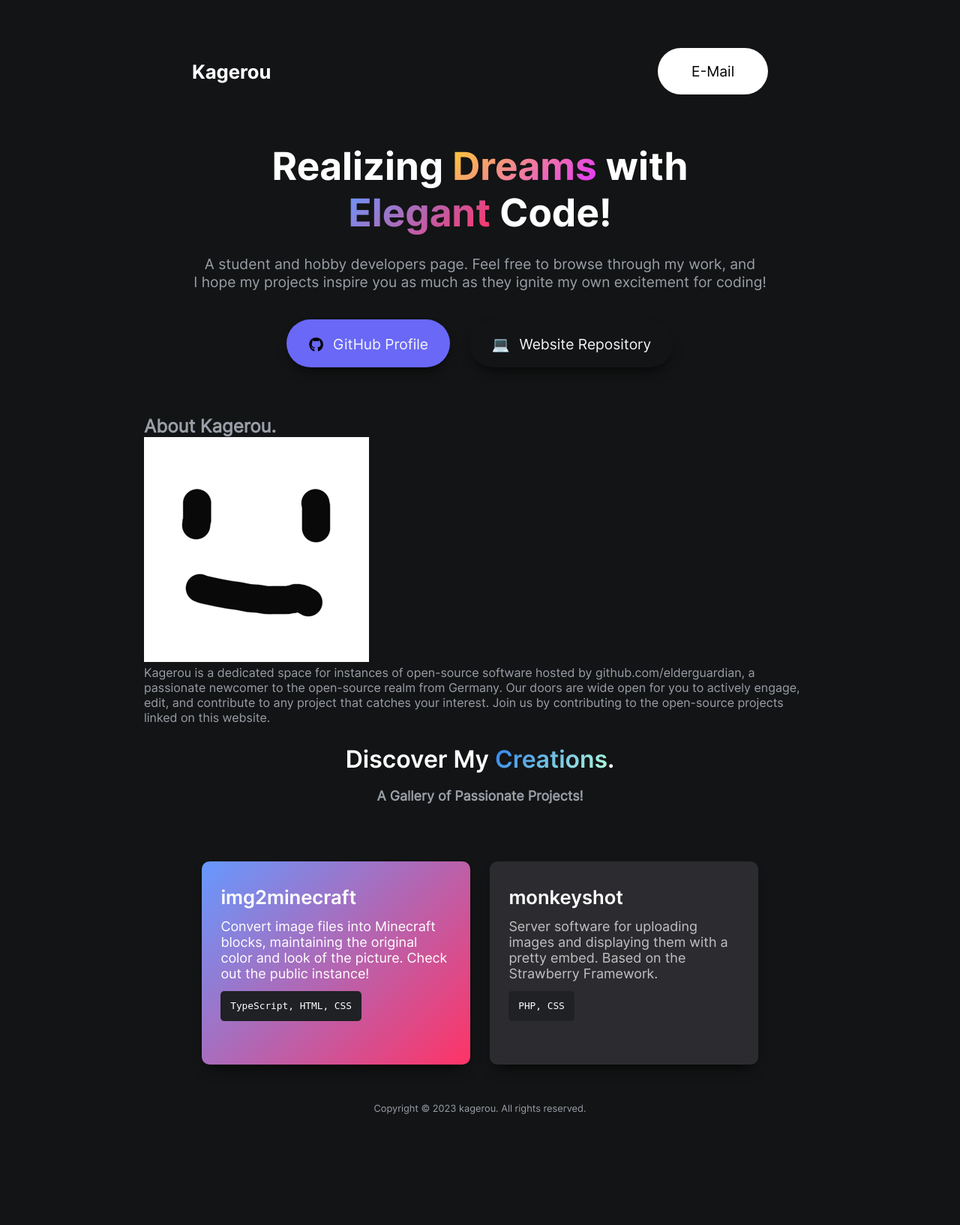
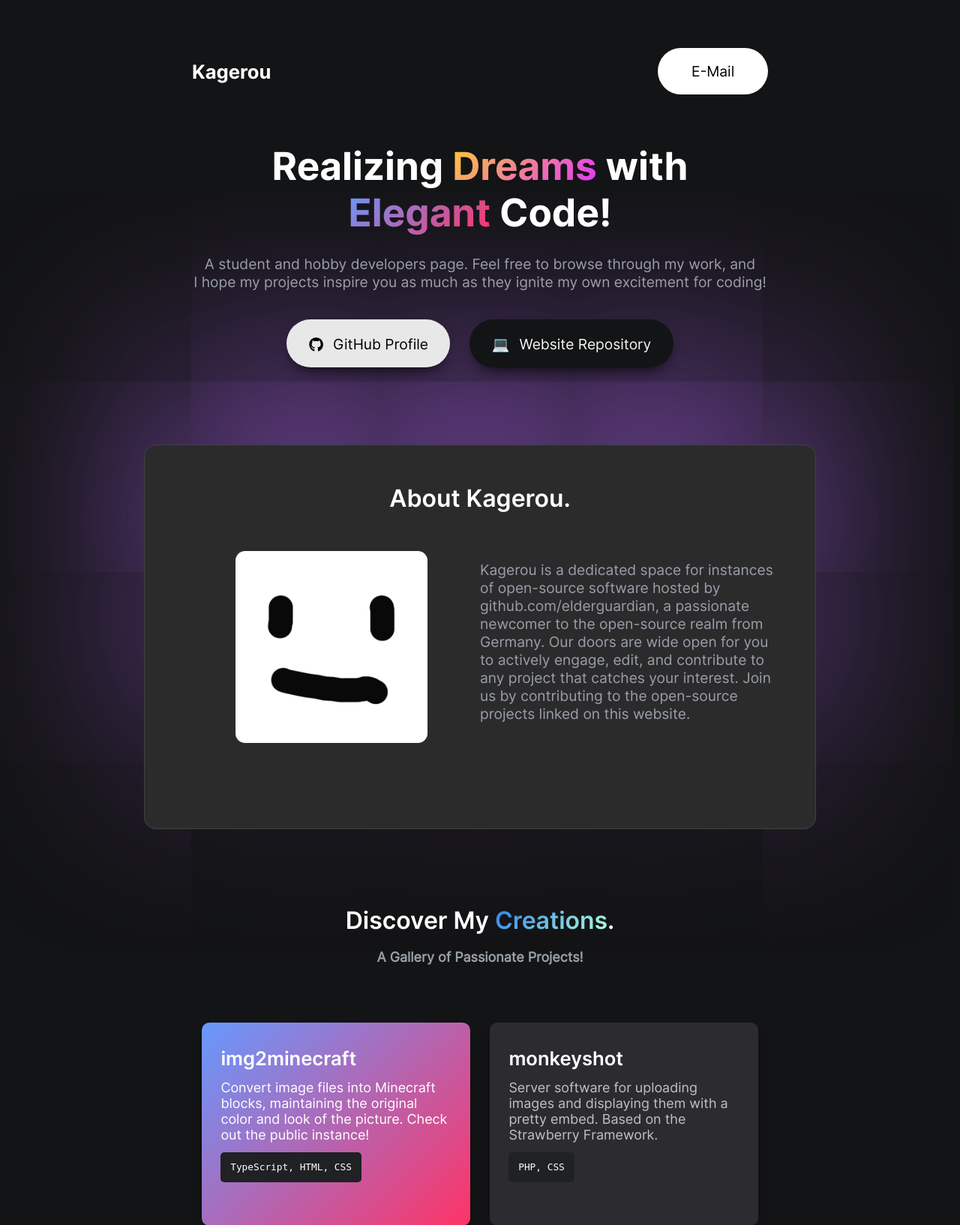
Before and after one commit to elderguardian/kagerou, a PHP site: page / in a window 1280 px wide. Shown: the top 1634 px of the page at 75% size. Before the commit the page ends 1486 px from the top, so only its background shows below. Run offline with PHP 8.4, Linux system fonts and the light colour scheme.

Commit message:
themed new section

```diff
--- a/public/style/layout.css
+++ b/public/style/layout.css
@@ -103,7 +103,8 @@ body {
 }
 
 #section-landing a:nth-child(1) {
-    background-color: #6968f7;
+    background-color: #e8e8e8;
+    color: black;
 }
 
 #section-landing div {
@@ -128,6 +129,52 @@ body {
     justify-content: center;
     align-items: center;
 }
+
+#section-about {
+    display: flex;
+    justify-content: center;
+    flex-direction: column;
+    align-items: center;
+    background: rgba(255, 255, 255, 0.1);
+    border-radius: 16px;
+    border: 1px solid rgba(255, 255, 255, 0.1);
+    padding: 4vw;
+    margin: 8vw 0;
+    -webkit-box-shadow: 0 -8vw 30vw 0 rgba(123, 73, 167, 1);
+    -moz-box-shadow: 0 -8vw 30vw 0 rgba(123, 73, 167, 1);
+    box-shadow: 0 -8vw 30vw 0 rgba(123, 73, 167, 1);
+}
+
+#section-about img {
+    height: 20vw;
+    width: auto;
+    border-radius: 1vw;
+}
+
+#section-about > div {
+    display: flex;
+    justify-content: space-between;
+    margin: 4vw 0;
+}
+
+#section-about > div > * {
+    max-width: 50%;
+    display: flex;
+    justify-content: center;
+    width: 100%;
+}
+
+#section-about h2 {
+    font-size: 2.5vw;
+    color: white;
+    font-family: "Inter Semi Bold", "Arial", serif;
+}
+
+#section-about p {
+    font-size: 1.5vw;
+    margin: 1vw 0 3vw;
+}
+
 
 #section-discover {
     text-align: center;
```
